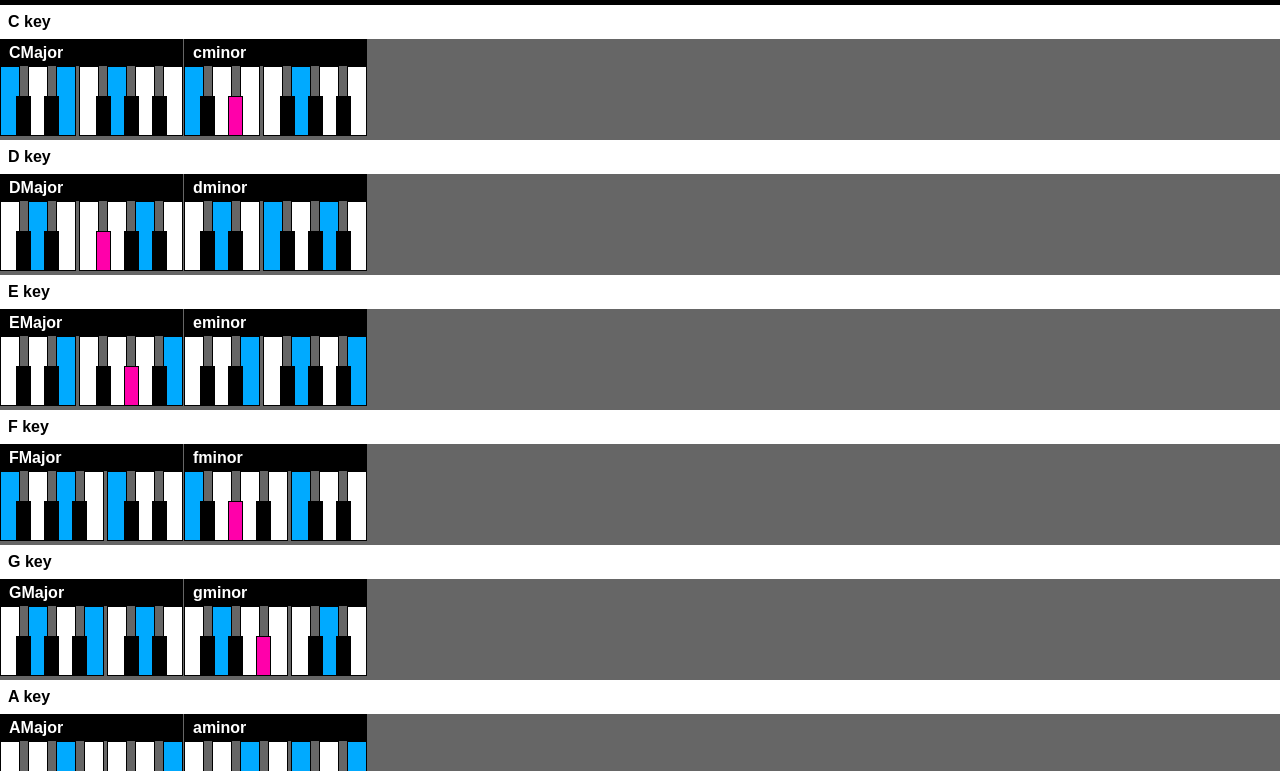
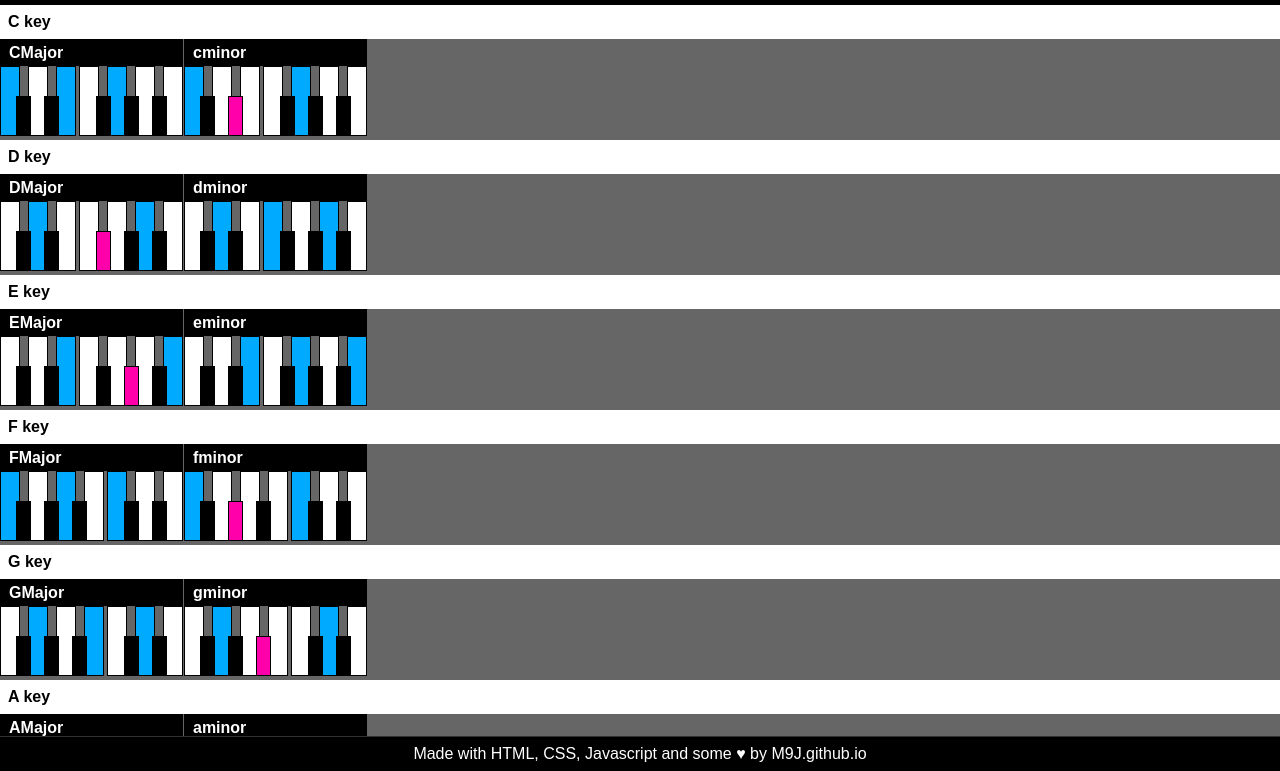
Before and after one commit to M9J/chord-chart, a website: page index.html in a window 1280 px wide. Shown: the part 29-800 px from the top of the page. Drawn offline with Linux system fonts and the light colour scheme; files whose address does not match are found by name.

Commit message:
Added footer

```diff
--- a/index.html
+++ b/index.html
@@ -17,10 +17,10 @@
         <div class="brand-logo">Chordomom</div>
         | <span style="font-size: 75%">PIANO</span>
       </div>
-
       <div class="index-container">
         <div class="index-content" id="index-content"></div>
       </div>
+      <div class="footer">Made with HTML, CSS, Javascript and some ♥ by M9J.github.io</div>
     </div>
   </body>
 </html>
```
